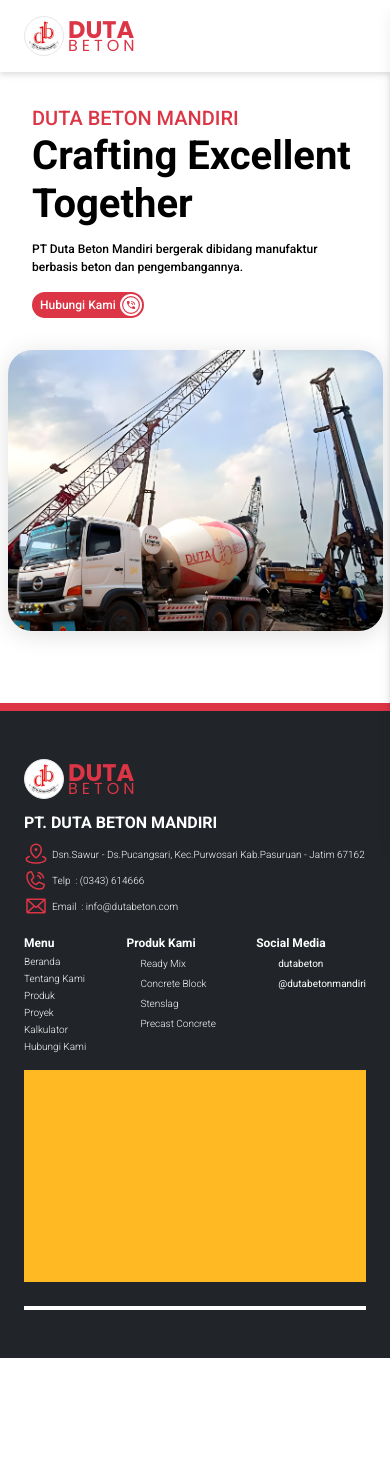
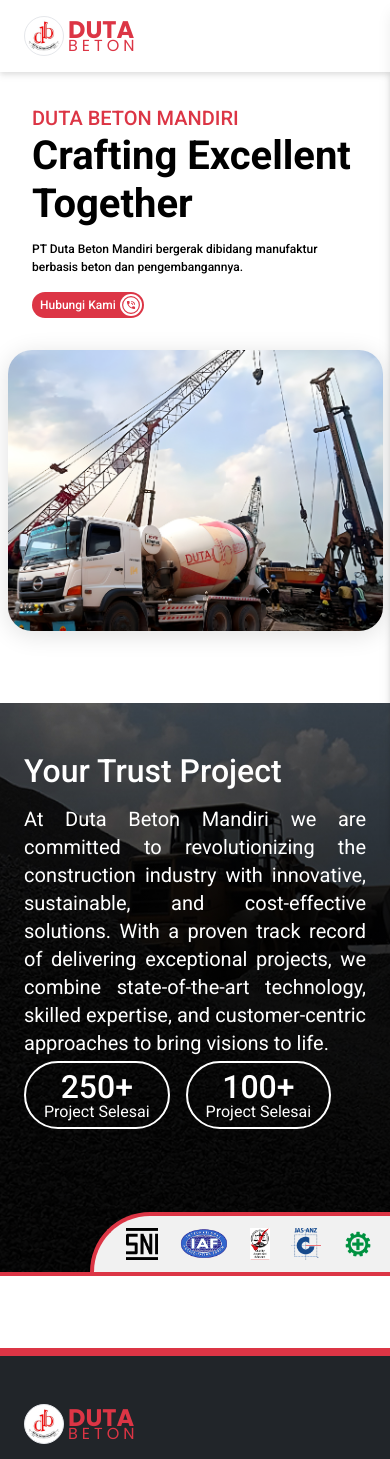
Before and after one commit to Faizululum/Duta-Beton-Website, a Next.js app: page /about in a window 390 px wide. Shown: the top 1459 px of the page. Before the commit the page ends 1358 px from the top, so only its background shows below. Built offline with nearby package versions, Linux system fonts and the light colour scheme; some icons are missing.

Commit message:
feat(about): create responsive detail section (#21)
* chore(home): update padding hero section

* chore(ui): add new border class component

* feat(detail): create dynamic client card for portfolio

* feat(about): create responsive detail section

```diff
--- a/src/app/about/page.jsx
+++ b/src/app/about/page.jsx
@@ -1,9 +1,11 @@
 import AboutHero from "@/components/page/about/AboutHero";
+import DetailSection from "@/components/page/about/DetailSection";
 
 export default function AboutPage() {
   return (
     <div>
       <AboutHero />
+      <DetailSection />
     </div>
   );
 }
--- a/src/app/globals.css
+++ b/src/app/globals.css
@@ -1,4 +1,4 @@
-@import url('https://fonts.googleapis.com/css2?family=Outfit:wght@100;300;400;500;700&family=Poppins:wght@100;300;400;500;700&family=Roboto:wght@100;300;400;500;700&display=swap');
+@import url("https://fonts.googleapis.com/css2?family=Outfit:wght@100;300;400;500;700&family=Poppins:wght@100;300;400;500;700&family=Roboto:wght@100;300;400;500;700&display=swap");
 
 @tailwind base;
 @tailwind components;
@@ -8,8 +8,10 @@
   .text-desc {
     @apply text-mob-tagline md:text-desk-tagline font-normal text-gray-600;
   }
-
   .space-text-section {
     @apply flex flex-col items-center justify-center gap-regular-lg md:gap-bold-lg w-full mb-bold-3xl;
   }
+  .border-bottom {
+    @apply border-b-4 md:border-b-8 border-primary-red;
+  }
 }
--- a/src/components/page/AboutSection.jsx
+++ b/src/components/page/AboutSection.jsx
@@ -5,7 +5,7 @@ import CertifiedCard from "../ui/CertifiedCard";
 
 export default function AboutSection() {
   return (
-    <div className="flex flex-col bg-neutral-grayDark w-full pt-bold-lg md:pt-bold-3xl items-center mb-bold-3xl border-b-4 md:border-b-8 border-primary-red">
+    <div className="flex flex-col bg-neutral-grayDark w-full pt-bold-lg md:pt-bold-3xl items-center mb-bold-3xl border-bottom">
       <div className="flex flex-col md:flex-row-reverse w-full items-center md:justify-end mb-bold-lg">
         <CardImage src="/about.jpg" alt="about" align="right" />
         <div className="flex flex-col px-regular-lg md:pr-bold-xl w-full md:w-[60%] md:-mr-10 md:pl-32 py-thin-lg md:py-bold-sm bg-white rounded-tr-[64px] gap-regular-lg md:gap-bold-lg">
--- a/src/components/page/HomeHero.jsx
+++ b/src/components/page/HomeHero.jsx
@@ -3,7 +3,7 @@ import HeroLayout from "../layout/HeroLayout";
 
 export default function HomeHero() {
   return (
-    <div className="relative h-screen w-full">
+    <div className="relative md:p-bold-4xl h-screen w-full">
       <Image
         src="/hero.png"
         alt="hero"
--- /dev/null
+++ b/src/components/page/about/DetailSection.jsx
@@ -0,0 +1,52 @@
+import CertifiedCard from "@/components/ui/CertifiedCard";
+import ClientCard from "@/components/ui/ClientCard";
+import Image from "next/image";
+
+export default function DetailSection() {
+  return (
+    <div className="flex flex-col relative w-full h-[573px] md:h-[470px] px-regular-lg md:px-bold-4xl py-bold-lg border-bottom mb-bold-3xl">
+      <Image
+        src="/about/detailed.jpg"
+        alt="detailed"
+        fill
+        priority
+        className="object-cover -z-10"
+      />
+      <div className="absolute bottom-0 left-0 w-full h-full bg-gradient-to-t from-black/65 via-black/50 via-50% to-black/0 to-88% pointer-events-none -z-10" />
+      <div className="relative z-10 h-full md:w-[1100px] flex flex-col gap-bold-sm md:gap-bold-lg items-center text-white">
+        <div className="flex flex-col gap-thin-lg md:gap-regular-sm">
+          <h3 className="text-mob-h3 md:text-desk-h3 font-medium">
+            Your Trust Project
+          </h3>
+          <p className="text-mob-h5 md:text-desk-h5 font-normal text-justify h-[224px] md:h-[136px]">
+            At Duta Beton Mandiri we are committed to revolutionizing the
+            construction industry with innovative, sustainable, and
+            cost-effective solutions. With a proven track record of delivering
+            exceptional projects, we combine state-of-the-art technology,
+            skilled expertise, and customer-centric approaches to bring visions
+            to life.
+          </p>
+        </div>
+        <div className="flex w-full gap-regular-sm md:gap-bold-sm items-start">
+          <ClientCard
+            count="250+"
+            label="Project Selesai"
+            textColor="text-white"
+            bgColor="bg-transparent"
+            border={true}
+          />
+          <ClientCard
+            count="100+"
+            label="Project Selesai"
+            textColor="text-white"
+            bgColor="bg-transparent"
+            border={true}
+          />
+        </div>
+      </div>
+      <div className="flex justify-end absolute bottom-0 right-0">
+        <CertifiedCard />
+      </div>
+    </div>
+  );
+}
--- a/src/components/ui/ClientCard.jsx
+++ b/src/components/ui/ClientCard.jsx
@@ -1,8 +1,20 @@
-export default function ClientCard() {
+export default function ClientCard({
+  count = "100+",
+  label = "Client Reviews",
+  textColor = "text-secondary-yellow",
+  bgColor = "bg-white",
+  border = false,
+}) {
   return (
-    <div className="flex flex-col w-max h-max bg-white rounded-full py-thin-sm md:py-thin-md px-regular-md  md:px-bold-sm text-center text-secondary-yellow">
-      <h2 className="text-mob-h3 md:text-desk-h1 font-medium -mb-thin-lg md:-mb-regular-sm">100+</h2>
-      <p className="text-mob-h6 md:text-desk-h5 font-normal">Client Reviews</p>
+    <div
+      className={`flex flex-col w-max h-max rounded-full py-thin-sm md:py-thin-md px-regular-md md:px-bold-sm text-center ${textColor} ${bgColor} ${
+        border ? "border-2 md:border-4 border-current bg-transparent" : ""
+      }`}
+    >
+      <h2 className="text-mob-h3 md:text-desk-h1 font-medium -mb-thin-md md:-mb-regular-sm">
+        {count}
+      </h2>
+      <p className="text-mob-h6 md:text-desk-h5 font-normal">{label}</p>
     </div>
   );
 }
```
Also changed, not shown: public/about/detailed.jpg (added).
